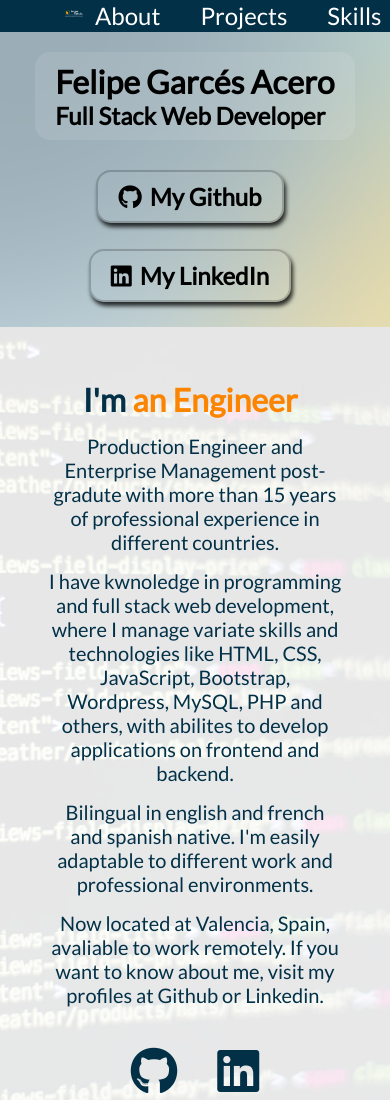
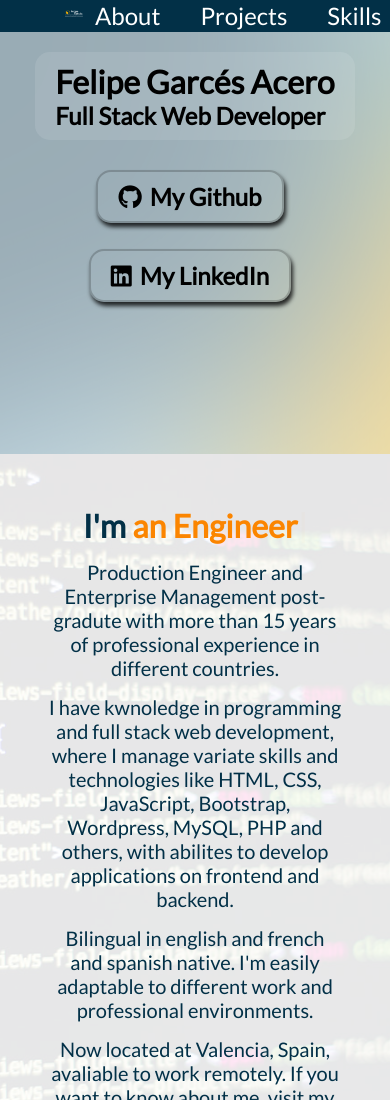
Before and after one commit to fgarcesa/Portfolio, a plain HTML site: page index.html in a window 390 px wide. Shown: the top 1100 px of the page. Drawn offline with Linux system fonts and the light colour scheme.

Commit message:
Update styles.css

```diff
--- a/css/styles.css
+++ b/css/styles.css
@@ -513,7 +513,7 @@ footer{
 
 	#banner{
 
-		min-height: 35vh;
+		min-height: 50vh;
 
 	}
 
```
